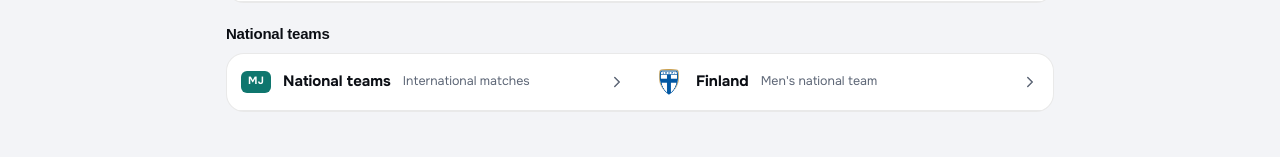
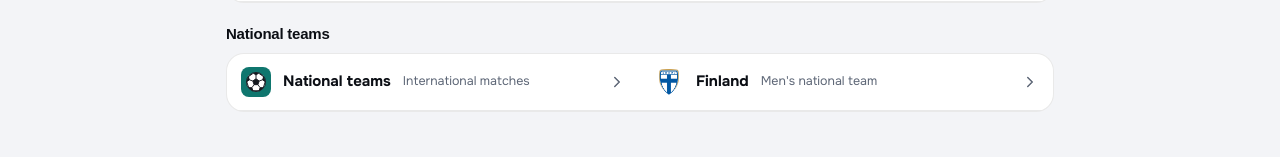
Before and after one commit to mattsmatias/futista, a Next.js app: page /sarjat in a window 1280 px wide. Shown: the part 552-709 px from the top of the page. Built offline with nearby package versions, Linux system fonts and the light colour scheme; no server answers; a web font is replaced by a local one.

Commit message:
Maajoukkueet: oma pallomerkki MJ-lyhenteen tilalle
Yksinkertainen jalkapallo (oma piirros, ei järjestön logo) maajoukkueosion värisellä laatalla.

Co-Authored-By: Claude Opus 5.5 <noreply@anthropic.com>
Claude-Session: https://claude.ai/code/session_01Lk118hdtLjJKKQfL1SnxW3

```diff
--- a/app/globals.css
+++ b/app/globals.css
@@ -1263,3 +1263,7 @@ div.match { cursor: default; }
 /* Suomen maajoukkueen tunnus (Palloliiton SUOMI-kilpi, käyttäjän toimittama tiedosto) */
 .fin-crest { width: auto; height: 22px; vertical-align: -5px; }
 .nation-crest { width: auto; height: 48px; flex: none; }
+
+/* Maajoukkueet: pallomerkki kilpailun värisellä laatalla */
+.cmark.cmark-ball { min-width: 0; width: 30px; height: 30px; padding: 0; border-radius: 8px; display: inline-flex; align-items: center; justify-content: center; }
+.cmark.cmark-ball svg, .dir-list a .cmark.cmark-ball svg, .cgroup .cmark.cmark-ball svg { display: block; flex: none; width: 22px; height: 22px; margin: 0; color: inherit; }
--- a/app/ui/CompMark.tsx
+++ b/app/ui/CompMark.tsx
@@ -11,6 +11,23 @@ export function CompMark({ id }: { id: string }) {
   const [failed, setFailed] = useState(false);
   const ref = useBrokenImage(() => setFailed(true), [failed, e?.light]);
   const darkRef = useBrokenImage(() => setFailed(true), [failed, e?.dark]);
+  if (id === "intl") {
+    // Maajoukkueet: oma yksinkertainen jalkapallomerkki (ei minkään järjestön logo)
+    return (
+      <span className="cmark cmark-ball cm-intl" aria-hidden="true">
+        <svg viewBox="0 0 24 24" width="22" height="22">
+          <defs><clipPath id="cm-ball-clip"><circle cx="12" cy="12" r="10.4" /></clipPath></defs>
+          <circle cx="12" cy="12" r="10.4" fill="#fff" />
+          <g clipPath="url(#cm-ball-clip)" fill="#14181f" stroke="#14181f" strokeWidth="1" strokeLinejoin="round">
+            <path d="M12.00 8.40 15.42 10.89 14.12 14.91 9.88 14.91 8.58 10.89z" />
+            <path d="M12.00 4.40 9.15 2.33 10.24 -1.03 13.76 -1.03 14.85 2.33zM19.23 9.65 20.32 6.30 23.84 6.30 24.93 9.65 22.08 11.72zM16.47 18.15 19.99 18.15 21.08 21.50 18.23 23.58 15.38 21.50zM7.53 18.15 8.62 21.50 5.77 23.58 2.92 21.50 4.01 18.15zM4.77 9.65 1.92 11.72 -0.93 9.65 0.16 6.30 3.68 6.30z" />
+            <path d="M12.00 8.40L12.00 4.40M14.85 2.33L20.32 6.30M15.42 10.89L19.23 9.65M22.08 11.72L19.99 18.15M14.12 14.91L16.47 18.15M15.38 21.50L8.62 21.50M9.88 14.91L7.53 18.15M4.01 18.15L1.92 11.72M8.58 10.89L4.77 9.65M3.68 6.30L9.15 2.33" fill="none" />
+          </g>
+          <circle cx="12" cy="12" r="10.4" fill="none" stroke="#14181f" strokeWidth="1" />
+        </svg>
+      </span>
+    );
+  }
   if (e && !failed) {
     return (
       <span className={`cmark cmark-logo cm-${id}${e.dark ? " has-dark" : ""}`} aria-hidden="true">
```
